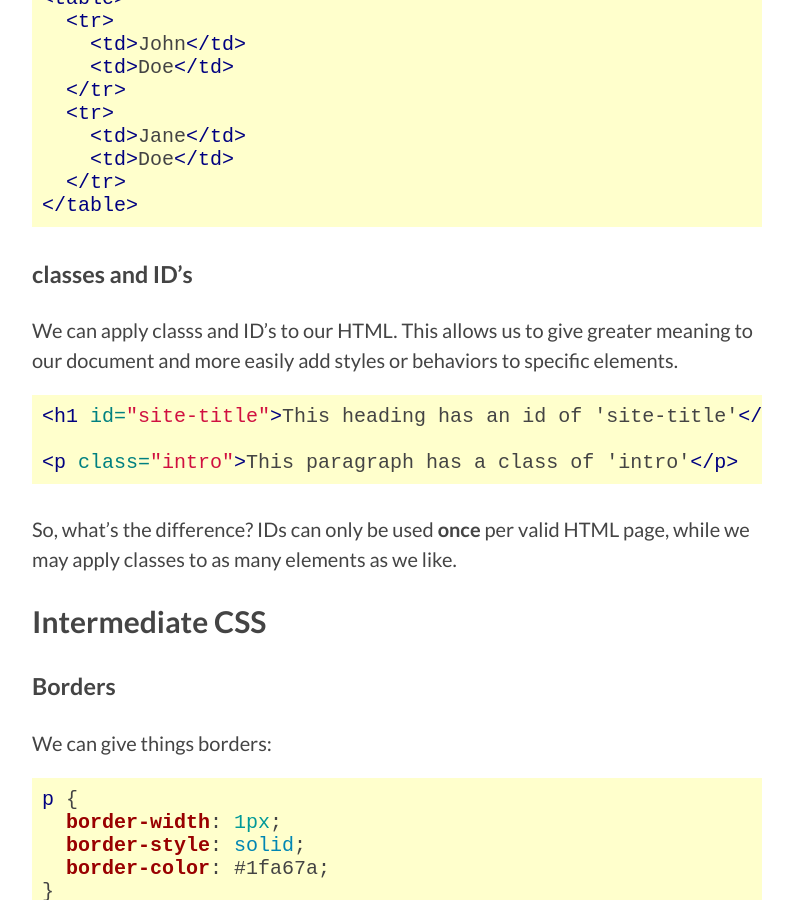
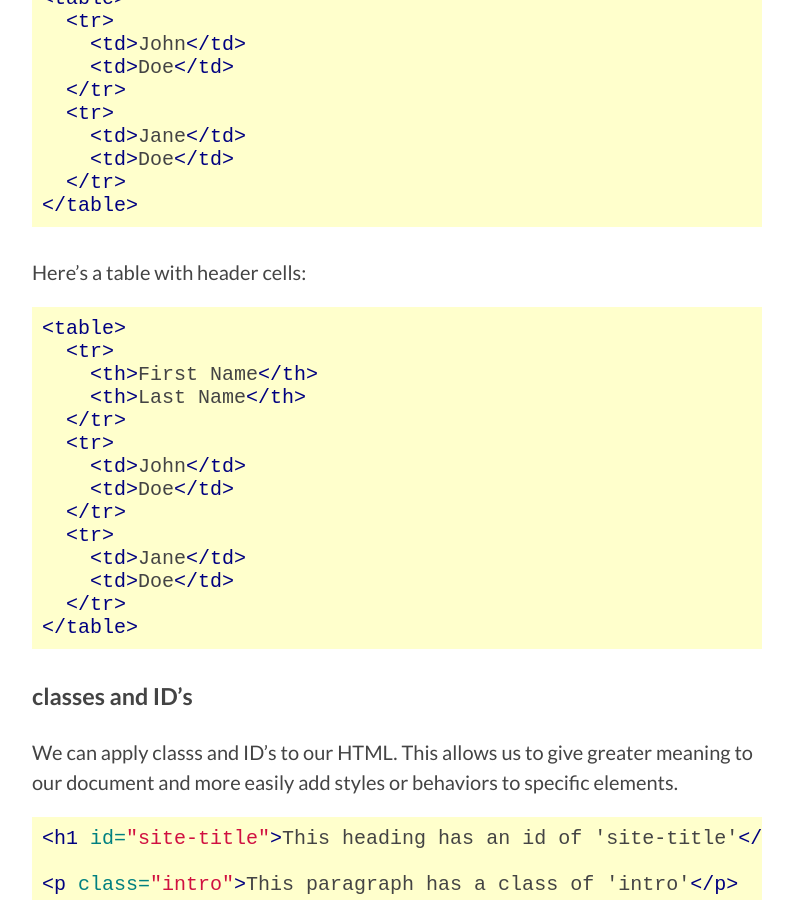
Before and after one commit to DMD1070/DMD1070.github.io, a Jekyll site: the page built from lessons/5-intermediate-html-css.md, in a window 1280 px wide and 900 px high, scrolled down 848 px. Shown: the whole window, without its empty margins (243-1036 px from the left). Built offline with Jekyll 4.4.1, drawn with Linux system fonts in a browser that asks for light colours; Markdown is read by kramdown in place of the engine named in the settings.

Commit message:
add header table example

````diff
--- a/lessons/5-intermediate-html-css.md
+++ b/lessons/5-intermediate-html-css.md
@@ -26,6 +26,25 @@ Tables are used to represent tabular data. Here's an example of a simple table:
 
 ```html
 <table>
+  <tr>
+    <td>John</td>
+    <td>Doe</td>
+  </tr>
+  <tr>
+    <td>Jane</td>
+    <td>Doe</td>
+  </tr>
+</table>
+```
+
+Here's a table with header cells:
+
+```html
+<table>
+  <tr>
+    <th>First Name</th>
+    <th>Last Name</th>
+  </tr>
   <tr>
     <td>John</td>
     <td>Doe</td>
````
